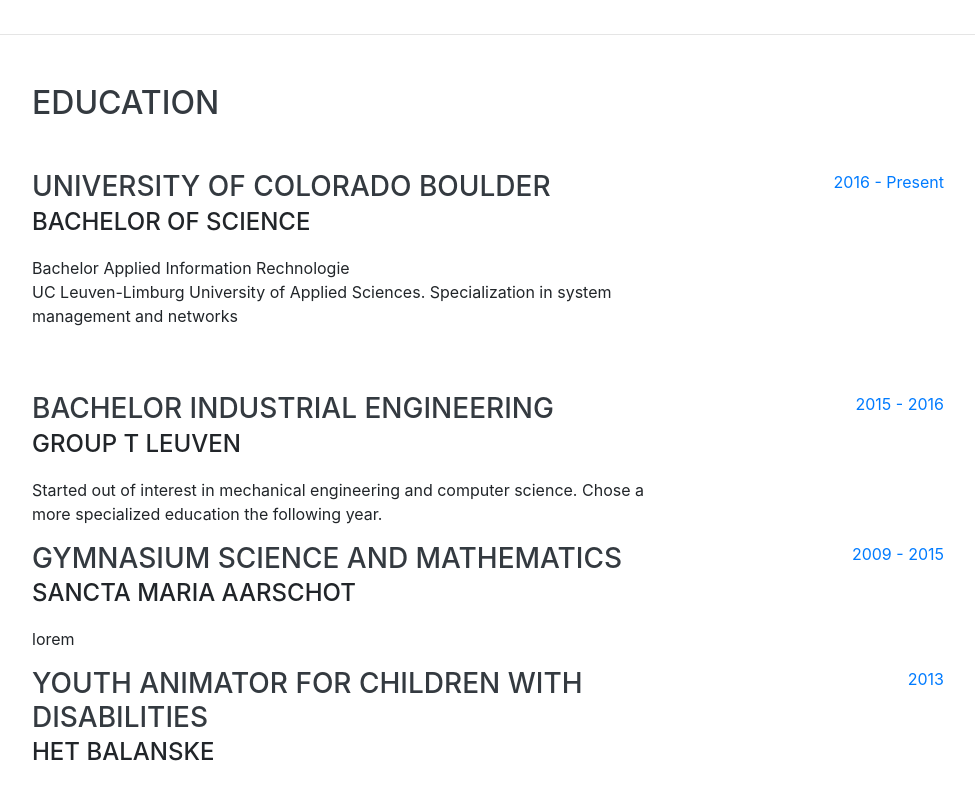
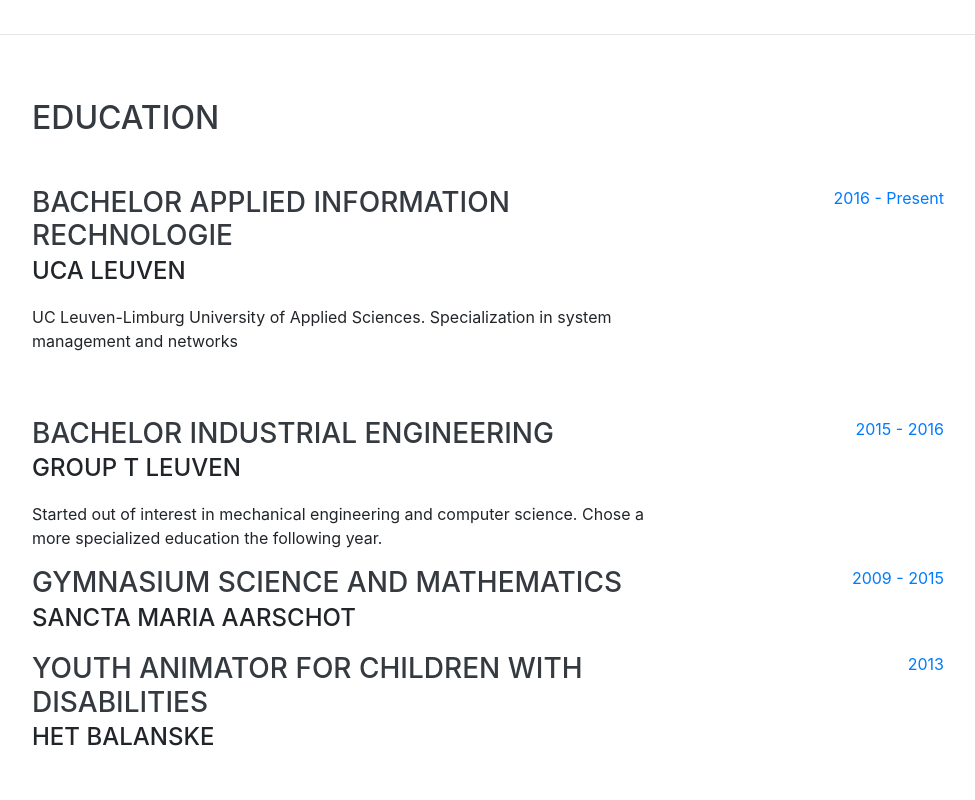
Before and after one commit to DeanTerweduwe/DeanTerweduwe.github.io, a website with bundled scripts: page index.html in a window 1280 px wide. Shown: the part 1590-2390 px from the top of the page, without its empty margins (288-1263 px from the left). Built offline with nearby package versions, Linux system fonts and the light colour scheme; a web font is replaced by a local one.

Commit message:
Update index.html

```diff
--- a/index.html
+++ b/index.html
@@ -137,9 +137,8 @@
 
         <div class="resume-item d-flex flex-column flex-md-row justify-content-between mb-5">
           <div class="resume-content">
-            <h3 class="mb-0">University of Colorado Boulder</h3>
-            <div class="subheading mb-3">Bachelor of Science</div>
-            <div>Bachelor Applied Information Rechnologie </div>
+            <h3 class="mb-0">Bachelor Applied Information Rechnologie</h3>
+            <div class="subheading mb-3">UCA Leuven</div>
             <p>UC Leuven-Limburg University of Applied Sciences. Specialization in system management and networks</p>
           </div>
           <div class="resume-date text-md-right">
@@ -165,7 +164,7 @@
           <div class="resume-content">
             <h3 class="mb-0">Gymnasium Science And Mathematics </h3>
             <div class="subheading mb-3">Sancta Maria Aarschot</div>
-            <p> lorem</p>
+            <p> </p>
           </div>
           <div class="resume-date text-md-right">
             <span class="text-primary">2009 - 2015</span>
```
